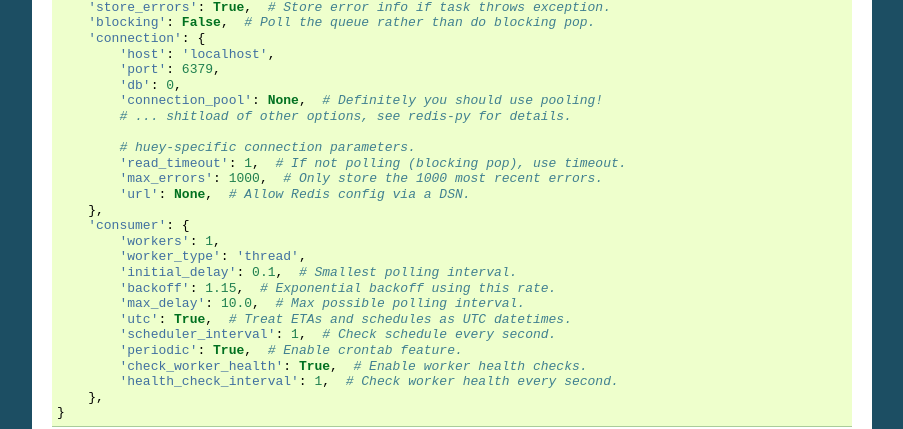
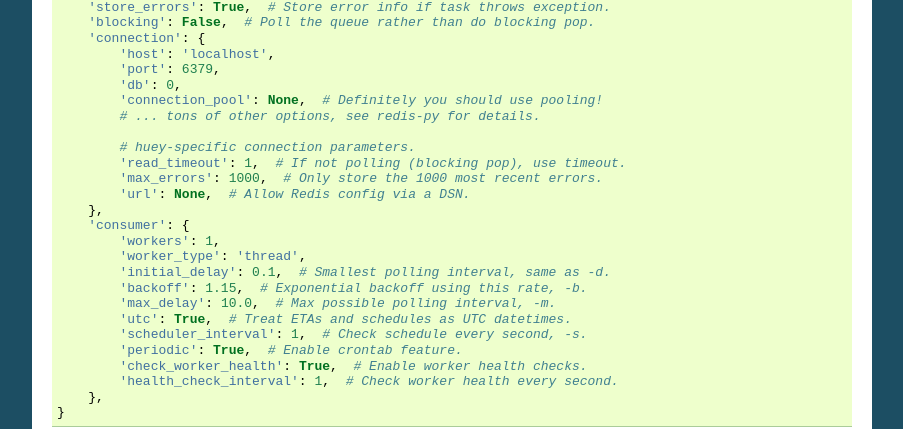
Before and after one commit to coleifer/huey, a Sphinx documentation site: the page built from docs/django.rst, in a window 1280 px wide and 900 px high, scrolled down 618 px. Shown: the part 151-580 px from the top of the window, without its empty margins (198-1101 px from the left). Built offline with Sphinx 7.4.7, drawn with Linux system fonts in a browser that asks for light colours; pages that are not in the unit, such as notebooks, are missing from menus.

Commit message:
Fix consumer options import, docs cleanup

```diff
--- a/docs/django.rst
+++ b/docs/django.rst
@@ -55,7 +55,7 @@
             'port': 6379,
             'db': 0,
             'connection_pool': None,  # Definitely you should use pooling!
-            # ... shitload of other options, see redis-py for details.
+            # ... tons of other options, see redis-py for details.
 
             # huey-specific connection parameters.
             'read_timeout': 1,  # If not polling (blocking pop), use timeout.
@@ -65,11 +65,11 @@
         'consumer': {
             'workers': 1,
             'worker_type': 'thread',
-            'initial_delay': 0.1,  # Smallest polling interval.
-            'backoff': 1.15,  # Exponential backoff using this rate.
-            'max_delay': 10.0,  # Max possible polling interval.
+            'initial_delay': 0.1,  # Smallest polling interval, same as -d.
+            'backoff': 1.15,  # Exponential backoff using this rate, -b.
+            'max_delay': 10.0,  # Max possible polling interval, -m.
             'utc': True,  # Treat ETAs and schedules as UTC datetimes.
-            'scheduler_interval': 1,  # Check schedule every second.
+            'scheduler_interval': 1,  # Check schedule every second, -s.
             'periodic': True,  # Enable crontab feature.
             'check_worker_health': True,  # Enable worker health checks.
             'health_check_interval': 1,  # Check worker health every second.
```
Also changed, not shown: docs/consumer.rst (+23 -22 lines), 3 other files.
